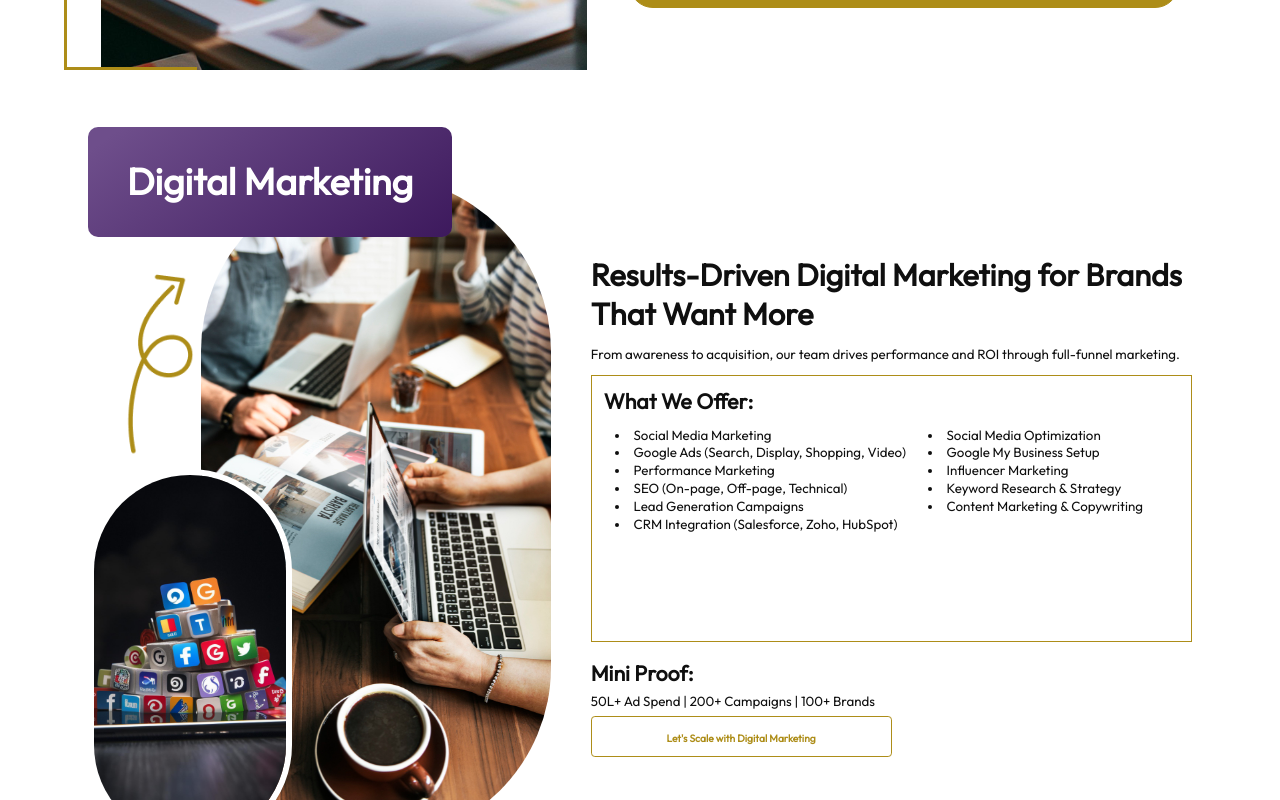
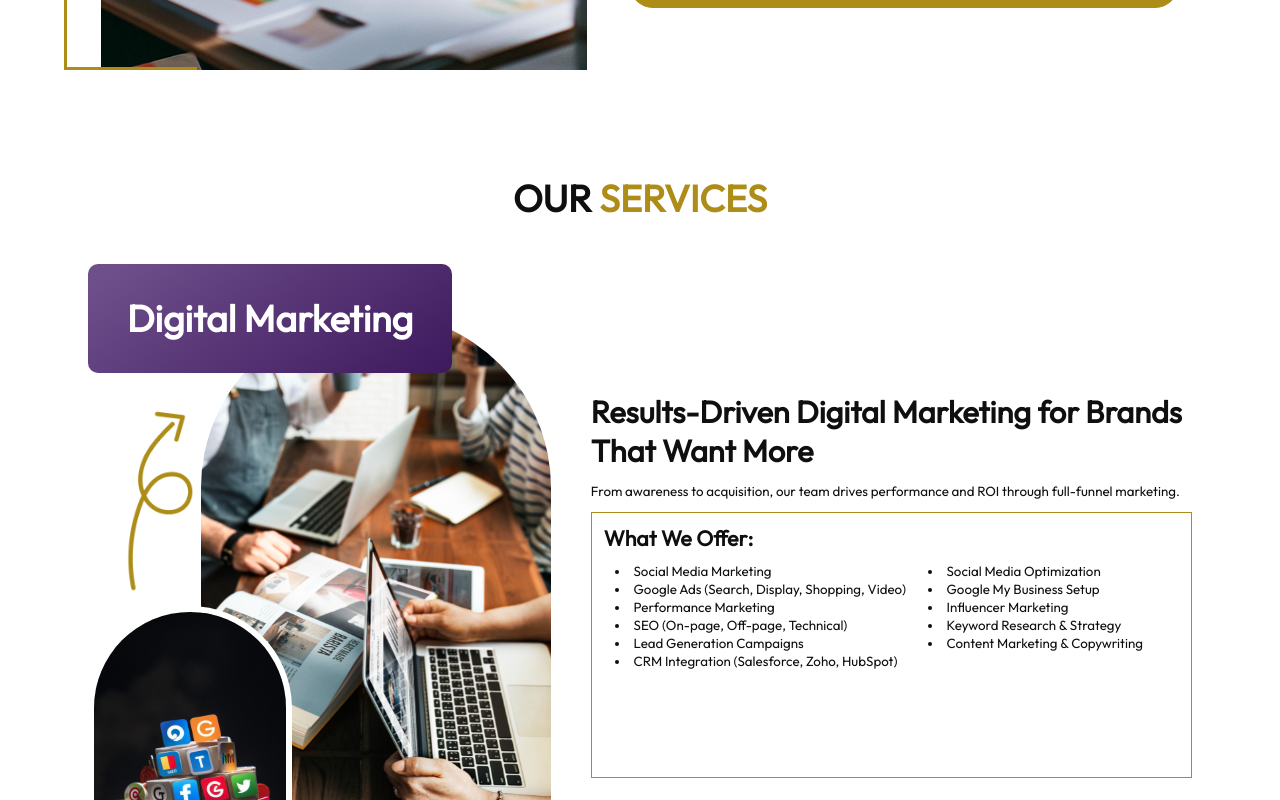
Before and after one commit to PaperfoldSequentiall/website-redesign, a React (Vite) app: page /landing in a window 1280 px wide. Shown: the part 840-1640 px from the top of the page. Built offline with nearby package versions, Linux system fonts and the light colour scheme.

Commit message:
components

```diff
--- a/src/pages/landing/serviceComp/ServiceComp.jsx
+++ b/src/pages/landing/serviceComp/ServiceComp.jsx
@@ -53,9 +53,15 @@ const ServiceComp = () => {
   ];
   return (
     <section className='ServiceComp'>
+      <div className='mainHeader'>
+        <span>OUR</span> SERVICES
+      </div>
       <div className='services'>
         {services.map((service, index) => (
-<div className={`service ${index % 2 !== 0 ? 'reverse' : ''}`} key={index}>
+          <div
+            className={`service ${index % 2 !== 0 ? 'reverse' : ''}`}
+            key={index}
+          >
             <div className='left'>
               <div className='title'>{service.title}</div>
               <div className='bigImage'>
--- a/src/pages/landing/serviceComp/serviceComp.scss
+++ b/src/pages/landing/serviceComp/serviceComp.scss
@@ -1,7 +1,23 @@
 .ServiceComp {
   display: flex;
   padding: 3.2% 5.68%;
+  flex-direction: column;
+  justify-content: center;
+  align-items: center;
+  gap: 7vw;
 
+  .mainHeader {
+    color: #ad8d18;
+    font-family: Outfit;
+    font-size: 2.917vw;
+    font-style: normal;
+    font-weight: 600;
+    line-height: normal;
+
+    span{
+      color: #0f0f0f;
+    }
+  }
   .services {
     width: 100%;
     display: flex;
```
